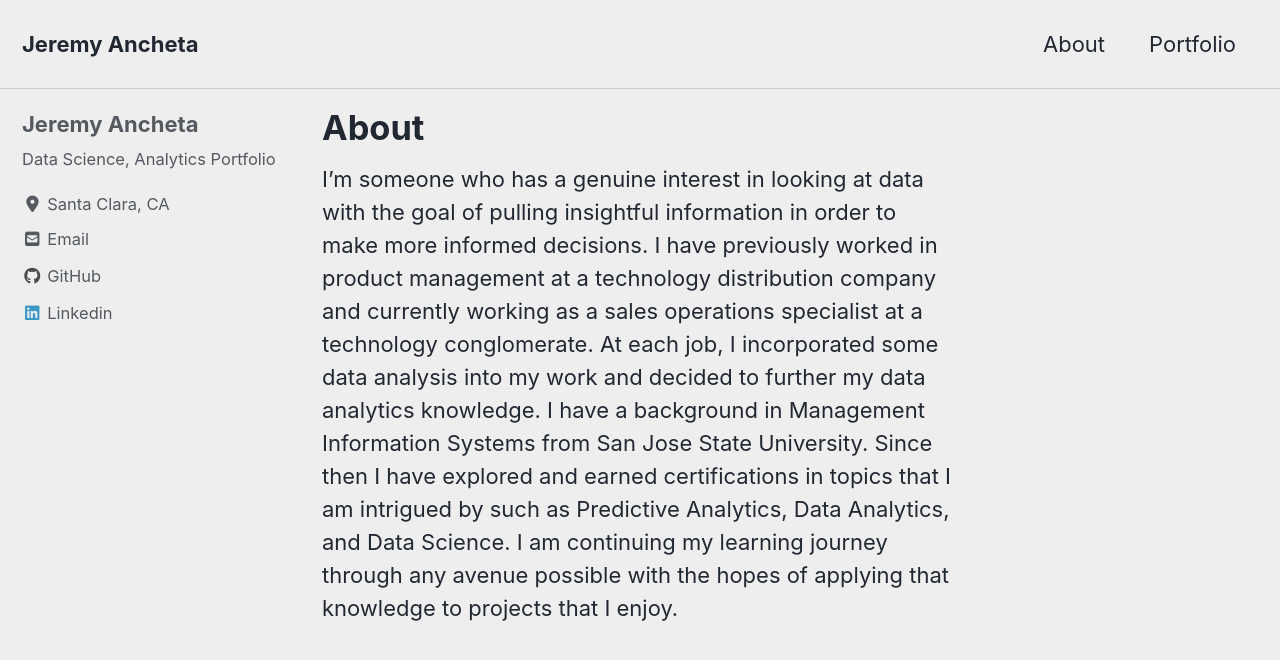
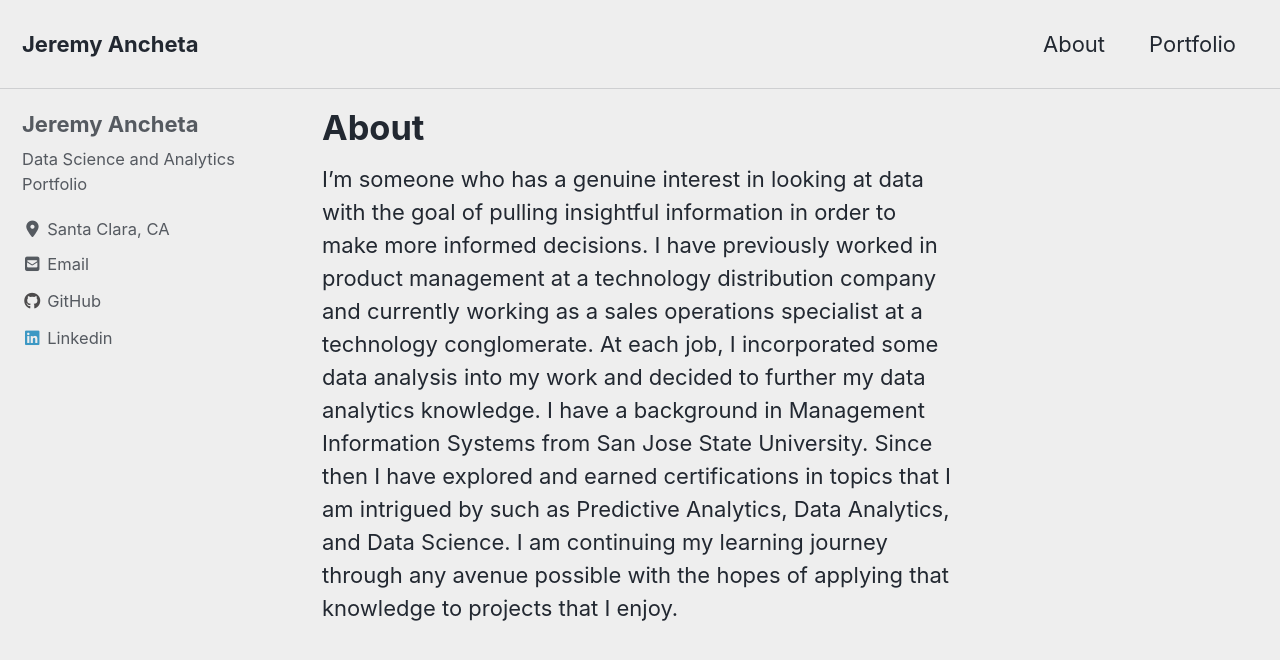
Before and after one commit to jcancheta92/jcancheta92.github.io, a Jekyll site: the page built from _pages/about.md, in a window 1280 px wide and 900 px high. Shown: the top 660 px of the window. Built offline with Jekyll 4.4.1, drawn with Linux system fonts in a browser that asks for light colours; cached includes are drawn as plain includes; nearby versions of some CDN libraries.

Commit message:
Update _config.yml

```diff
--- a/_config.yml
+++ b/_config.yml
@@ -19,7 +19,7 @@ locale                   : "en-US"
 title                    : "Jeremy Ancheta"
 title_separator          : "-"
 name                     : "Jeremy Ancheta"
-description              : "Data Science, Analytics Portfolio"
+description              : "Data Science and Analytics Portfolio"
 url                      : # the base hostname & protocol for your site e.g. "https://mmistakes.github.io"
 baseurl                  : # the subpath of your site, e.g. "/blog"
 repository               : # GitHub username/repo-name e.g. "mmistakes/minimal-mistakes"
@@ -108,7 +108,7 @@ analytics:
 author:
   name             : "Jeremy Ancheta"
   avatar           : # path of avatar image, e.g. "/assets/images/bio-photo.jpg"
-  bio              : "Data Science, Analytics Portfolio"
+  bio              : "Data Science and Analytics Portfolio"
   location         : "Santa Clara, CA"
   email            :
   links:
```
